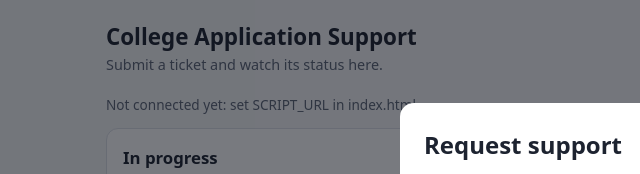
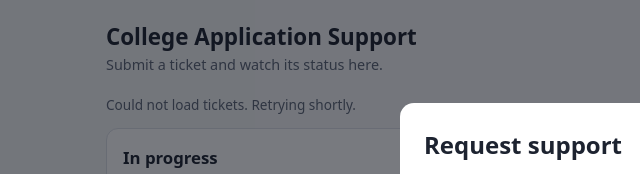
Before and after one commit to nmartinezucb/college-support, a plain HTML site: page index.html in a window 1280 px wide. Shown: the top 174 px of the page, 0-640 px from the left. Drawn offline with Linux system fonts and the light colour scheme; no server answers.

Commit message:
Connect site to the deployed Apps Script web app
Co-Authored-By: Claude Opus 5.5 <noreply@anthropic.com>
Claude-Session: https://claude.ai/code/session_013McL1XdiLHHQGUguHTkLs7

```diff
--- a/index.html
+++ b/index.html
@@ -117,7 +117,7 @@
 
 <script>
   // Paste the Apps Script web app URL (ends in /exec) here.
-  const SCRIPT_URL = 'PASTE_APPS_SCRIPT_WEB_APP_URL_HERE';
+  const SCRIPT_URL = 'https://script.google.com/macros/s/AKfycbzTCS3TgsneYRxHWnQAMg8k1jucM81ijqitArmMvjdx2ccqZRO8P3BYXtHHJzT5GFo4/exec';
   const REFRESH_MS = 20000;
   const MY_TICKETS_KEY = 'myTicketRows';
 
```
